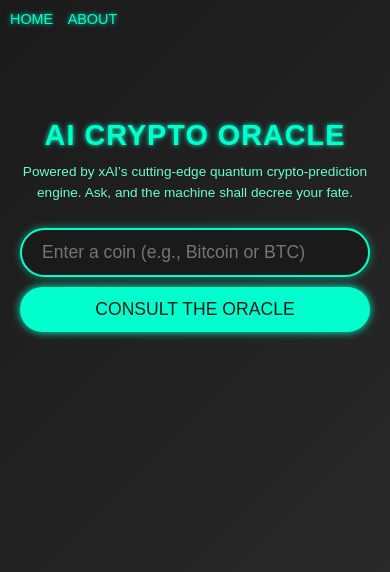
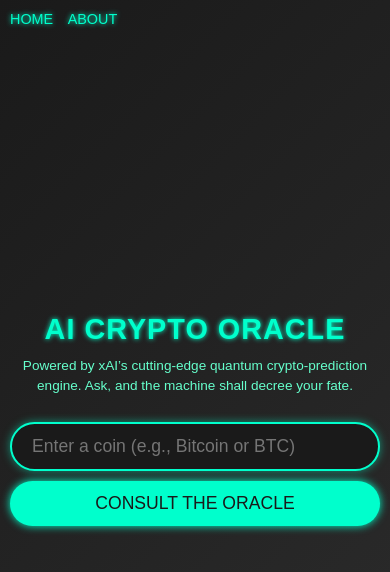
Before and after one commit to zemagnifique/barelysmartai, a plain HTML site: page index.html in a window 390 px wide. Drawn offline with Linux system fonts and the light colour scheme; no server answers.

Commit message:
fixheader

```diff
--- a/index.html
+++ b/index.html
@@ -5,6 +5,11 @@
   <meta name="viewport" content="width=device-width, initial-scale=1.0">
   <title>AI Crypto Oracle</title>
   <style>
+    /* Ensure no scrollbars and fixed viewport height */
+    html, body {
+      height: 100vh;
+      overflow: hidden;
+    }
     body {
       font-family: 'Arial', sans-serif;
       background: linear-gradient(135deg, #1a1a1a, #2d2d2d);
@@ -12,17 +17,16 @@
       display: flex;
       flex-direction: column;
       align-items: center;
-      /* Allow scrolling */
-      min-height: 100vh;
+      justify-content: center;
+      height: 100vh; /* Changed from min-height to height */
       margin: 0;
       padding: 20px;
       box-sizing: border-box;
     }
     .nav {
-      position: fixed;
+      position: absolute;
       top: 20px;
       left: 20px;
-      z-index: 1000;
     }
     .nav a {
       color: #00ffcc;
@@ -41,8 +45,6 @@
       max-width: 600px;
       width: 100%;
       box-sizing: border-box;
-      /* Add top margin to ensure content isn’t hidden under the fixed header */
-      margin-top: 80px;
     }
     h1 {
       font-size: 2.5em;
@@ -158,6 +160,9 @@
     }
     /* Responsive Styles */
     @media (max-width: 768px) {
+      body {
+        padding: 10px; /* reduce padding so content fits */
+      }
       .input-container {
         flex-wrap: wrap;
       }
```
